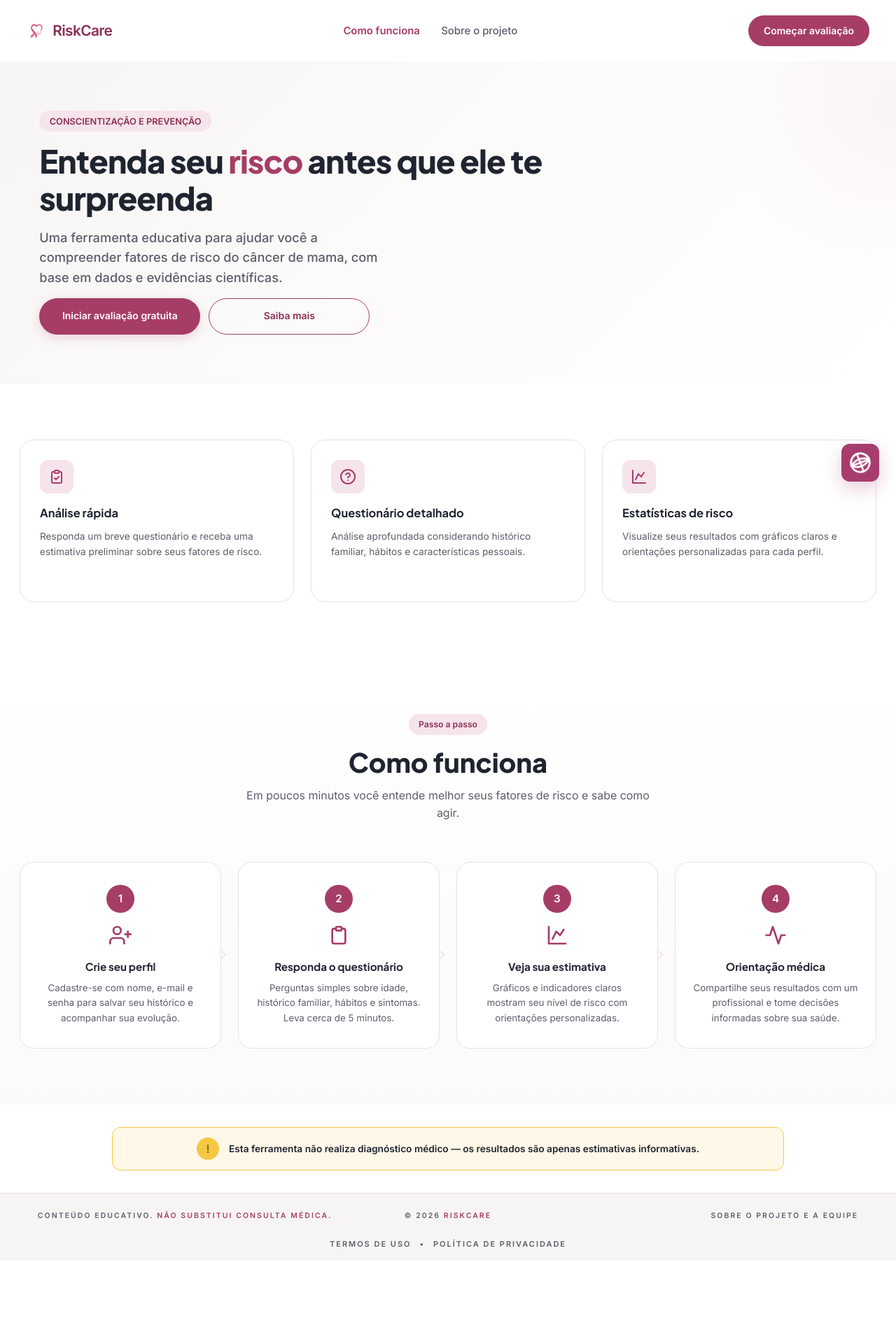
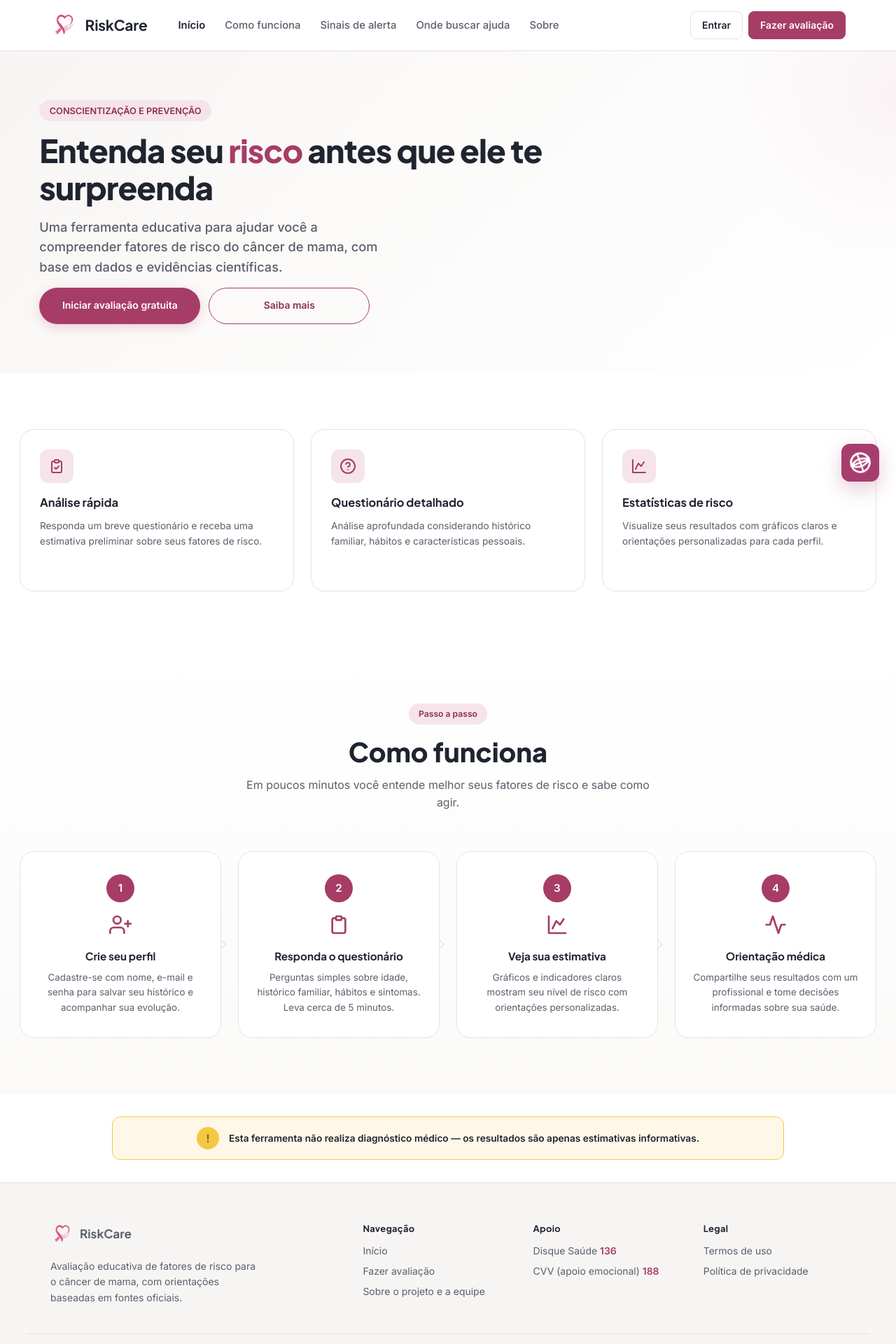
Before and after one commit to CaioRenatoDot/IHCTrabalhoMarcosUP1, a React (Vite) app: page / in a window 1280 px wide. Shown: the top 1920 px of the page at 70% size. Before the commit the page ends 1801 px from the top, so only its background shows below. Built offline with nearby package versions, Linux system fonts and the light colour scheme; no server answers.

Commit message:
feat(layout): novo cabeçalho e rodapé com a logo, menu móvel e contatos de apoio (FR-14, FR-16)

```diff
--- a/src/components/Footer.jsx
+++ b/src/components/Footer.jsx
@@ -3,26 +3,67 @@ import InternalLink from './InternalLink.jsx'
 function Footer() {
   const startYear = 2026
   const currentYear = new Date().getFullYear()
-  const copyrightYears =
-    currentYear <= startYear ? `${startYear}` : `${startYear} - ${currentYear}`
+  const copyrightYears = currentYear <= startYear ? `${startYear}` : `${startYear} - ${currentYear}`
 
   return (
-    <footer className="site-footer" aria-label="Rodapé">
+    <footer className="site-footer">
       <div className="site-footer__inner">
-        <p className="site-footer__left site-footer__text">
+        <div className="site-footer__brand">
+          <InternalLink className="site-footer__logo" href="/">
+            <img src="/riskcare_logo.png" alt="" aria-hidden="true" />
+            <span>RiskCare</span>
+          </InternalLink>
+          <p className="site-footer__desc">
+            Avaliação educativa de fatores de risco para o câncer de mama, com orientações baseadas em fontes
+            oficiais.
+          </p>
+        </div>
+
+        <nav className="site-footer__col" aria-label="Navegação do rodapé">
+          <h2 className="site-footer__heading">Navegação</h2>
+          <ul>
+            <li>
+              <InternalLink href="/">Início</InternalLink>
+            </li>
+            <li>
+              <InternalLink href="/formulario">Fazer avaliação</InternalLink>
+            </li>
+            <li>
+              <InternalLink href="/sobre-projeto">Sobre o projeto e a equipe</InternalLink>
+            </li>
+          </ul>
+        </nav>
+
+        <div className="site-footer__col">
+          <h2 className="site-footer__heading">Apoio</h2>
+          <ul>
+            <li>
+              Disque Saúde <a href="tel:136">136</a>
+            </li>
+            <li>
+              CVV (apoio emocional) <a href="tel:188">188</a>
+            </li>
+          </ul>
+        </div>
+
+        <div className="site-footer__col">
+          <h2 className="site-footer__heading">Legal</h2>
+          <ul>
+            <li>
+              <InternalLink href="/termos-de-uso">Termos de uso</InternalLink>
+            </li>
+            <li>
+              <InternalLink href="/politica-de-privacidade">Política de privacidade</InternalLink>
+            </li>
+          </ul>
+        </div>
+      </div>
+
+      <div className="site-footer__bottom">
+        <p className="site-footer__legal">
           Conteúdo educativo. <strong>Não substitui consulta médica.</strong>
         </p>
-        <p className="site-footer__center site-footer__text">
-          © {copyrightYears} <strong>RiskCare</strong>
-        </p>
-        <p className="site-footer__right site-footer__text">
-          <InternalLink href="/sobre-projeto">Sobre o projeto e a equipe</InternalLink>
-        </p>
-      </div>
-      <div className="site-footer__links" aria-label="Links legais">
-        <InternalLink href="/termos-de-uso">Termos de uso</InternalLink>
-        <span aria-hidden="true">•</span>
-        <InternalLink href="/politica-de-privacidade">Política de privacidade</InternalLink>
+        <p className="site-footer__legal">© {copyrightYears} RiskCare</p>
       </div>
     </footer>
   )
--- a/src/components/Navbar.jsx
+++ b/src/components/Navbar.jsx
@@ -1,16 +1,31 @@
 import { useState } from 'react'
+import { LuMenu, LuX } from 'react-icons/lu'
 import { useAuth } from '../contexts/AuthContext.jsx'
 import ConfirmModal from './ConfirmModal.jsx'
 import { getAssessmentStorageKey, readStoredAssessment } from '../lib/riskAssessmentStorage.js'
 
+const NAV_LINKS = [
+  { href: '/', label: 'Início', activePaths: ['/'] },
+  { href: '/#como-funciona', label: 'Como funciona' },
+  { href: '/#sinais', label: 'Sinais de alerta' },
+  { href: '/#apoio', label: 'Onde buscar ajuda' },
+  { href: '/sobre-projeto', label: 'Sobre', activePaths: ['/sobre-projeto', '/cover'] },
+]
+
 function Navbar({ onNavigate, currentPath }) {
   const { latestAssessment, session, signOut } = useAuth()
   const [isLogoutModalOpen, setIsLogoutModalOpen] = useState(false)
+  const [isMenuOpen, setIsMenuOpen] = useState(false)
   const storageKey = session?.user?.id ? getAssessmentStorageKey(session.user.id) : null
   const localAssessment = storageKey ? readStoredAssessment(storageKey) : null
   const hasSavedAssessment = Boolean(latestAssessment || localAssessment)
 
+  const ctaLabel = session ? (hasSavedAssessment ? 'Ver resultado' : 'Continuar avaliação') : 'Fazer avaliação'
+  const ctaHref = session ? (hasSavedAssessment ? '/resultados' : '/formulario') : '/formulario'
+
   const handleNavigate = (event, href) => {
+    setIsMenuOpen(false)
+
     if (typeof onNavigate !== 'function') {
       return
     }
@@ -18,15 +33,6 @@ function Navbar({ onNavigate, currentPath }) {
     event.preventDefault()
     onNavigate(href)
   }
-
-  const isHomeActive = currentPath === '/'
-  const isCoverActive = currentPath === '/sobre-projeto' || currentPath === '/cover'
-  const ctaLabel = session
-    ? (hasSavedAssessment ? 'Ver resultado' : 'Continuar avaliação')
-    : 'Começar avaliação'
-  const ctaHref = session
-    ? (hasSavedAssessment ? '/resultados' : '/formulario')
-    : '/login'
 
   const handleLogout = async () => {
     const result = await signOut()
@@ -38,31 +44,41 @@ function Navbar({ onNavigate, currentPath }) {
   }
 
   return (
-    <header className="site-navbar">
+    <header className={`site-navbar${isMenuOpen ? ' is-menu-open' : ''}`}>
+      <div className="site-navbar__inner">
         <a className="site-navbar__brand" href="/" onClick={(event) => handleNavigate(event, '/')}>
-        <img
-          className="site-navbar__brand-logo"
-          src="/riskcare_logo.png"
-          alt="Logo RiskCare"
-        />
-        RiskCare
+          <img className="site-navbar__brand-logo" src="/riskcare_logo.png" alt="" aria-hidden="true" />
+          <span>RiskCare</span>
         </a>
 
+        <button
+          type="button"
+          className="site-navbar__menu-toggle"
+          aria-expanded={isMenuOpen}
+          aria-controls="site-navbar-menu"
+          aria-label={isMenuOpen ? 'Fechar menu' : 'Abrir menu'}
+          onClick={() => setIsMenuOpen((open) => !open)}
+        >
+          {isMenuOpen ? <LuX aria-hidden="true" /> : <LuMenu aria-hidden="true" />}
+        </button>
+
+        <div className="site-navbar__menu" id="site-navbar-menu">
           <nav className="site-navbar__nav" aria-label="Navegação principal">
+            {NAV_LINKS.map((link) => {
+              const isActive = link.activePaths?.includes(currentPath) ?? false
+
+              return (
                 <a
-          href="/"
-          className={isHomeActive ? 'is-active' : ''}
-          onClick={(event) => handleNavigate(event, '/')}
+                  key={link.href}
+                  href={link.href}
+                  className={isActive ? 'is-active' : undefined}
+                  aria-current={isActive ? 'page' : undefined}
+                  onClick={(event) => handleNavigate(event, link.href)}
                 >
-          Como funciona
+                  {link.label}
                 </a>
-        <a
-          href="/sobre-projeto"
-          className={isCoverActive ? 'is-active' : ''}
-          onClick={(event) => handleNavigate(event, '/sobre-projeto')}
-        >
-          Sobre o projeto
-        </a>
+              )
+            })}
           </nav>
 
           <div className="site-navbar__actions">
@@ -70,28 +86,30 @@ function Navbar({ onNavigate, currentPath }) {
               <button
                 type="button"
                 className="site-navbar__logout"
-            onClick={(event) => {
-              event.preventDefault()
+                onClick={() => {
+                  setIsMenuOpen(false)
                   setIsLogoutModalOpen(true)
                 }}
               >
                 Sair
               </button>
-        ) : null}
+            ) : (
+              <a className="site-navbar__logout" href="/login" onClick={(event) => handleNavigate(event, '/login')}>
+                Entrar
+              </a>
+            )}
 
-        <a
-          className="site-navbar__cta"
-          href={ctaHref}
-          onClick={(event) => handleNavigate(event, ctaHref)}
-        >
+            <a className="site-navbar__cta" href={ctaHref} onClick={(event) => handleNavigate(event, ctaHref)}>
               {ctaLabel}
             </a>
+          </div>
+        </div>
       </div>
 
       <ConfirmModal
         cancelLabel="Cancelar"
         confirmLabel="Sair"
-        description="Ao sair da conta, você volta para a tela inicial e precisará autenticar novamente para acessar dados salvos."
+        description="Ao sair da conta, você volta para a tela inicial e precisará entrar novamente para acessar seus dados salvos."
         iconLabel="!"
         open={isLogoutModalOpen}
         title="Deseja realmente sair?"
--- a/src/styles/footer.css
+++ b/src/styles/footer.css
@@ -1,98 +1,129 @@
 .site-footer {
-  width: 100vw;
-  margin-left: calc(50% - 50vw);
-  margin-right: calc(50% - 50vw);
+  --footer-scale: var(--accessibility-font-scale, 1);
+
+  width: 100%;
+  margin-top: 0;
   border-top: 1px solid var(--rc-border);
-  background: var(--rc-rose-bg);
+  background: var(--rc-surface);
+  color: var(--rc-ink-muted);
 }
 
 .site-footer__inner {
+  display: grid;
+  grid-template-columns: minmax(0, 2fr) repeat(3, minmax(0, 1fr));
+  gap: 2.5rem;
   width: 100%;
-  max-width: none;
+  max-width: 1200px;
   margin: 0 auto;
-  padding: 24px clamp(1.25rem, 4.2vw, 4.75rem);
-  display: grid;
-  grid-template-columns: minmax(0, 1fr) auto minmax(0, 1fr);
-  align-items: center;
-  gap: 16px;
+  padding: 3.5rem clamp(1rem, 3vw, 2rem) 2.5rem;
 }
 
-.site-footer__left,
-.site-footer__right,
-.site-footer__center {
-  margin: 0;
+.site-footer__logo {
+  display: inline-flex;
+  align-items: center;
+  gap: 0.5rem;
+  color: var(--rc-ink);
+  font-family: var(--rc-font-heading);
+  font-size: calc(18px * var(--footer-scale));
+  font-weight: 700;
+  text-decoration: none;
 }
 
-.site-footer__text {
-  font-size: 11px;
-  font-weight: 700;
-  text-transform: uppercase;
-  letter-spacing: 0.2em;
-  color: var(--rc-text);
+.site-footer__logo img {
+  width: 34px;
+  height: 34px;
+  object-fit: contain;
 }
 
-.site-footer__text strong {
-  color: var(--rc-rose);
-  font-weight: 800;
+.site-footer__desc {
+  max-width: 34ch;
+  margin-top: 0.75rem;
+  font-size: calc(0.92rem * var(--footer-scale));
+  line-height: 1.6;
 }
 
-.site-footer__left {
-  justify-self: start;
-  text-align: left;
+.site-footer__heading {
+  margin-bottom: 0.75rem;
+  color: var(--rc-ink);
+  font-size: calc(0.85rem * var(--footer-scale));
+  font-weight: 700;
+  letter-spacing: 0.02em;
 }
 
-.site-footer__center {
-  justify-self: center;
-  text-align: center;
+.site-footer__col ul {
+  display: flex;
+  flex-direction: column;
+  gap: 0.5rem;
+  list-style: none;
+  font-size: calc(0.92rem * var(--footer-scale));
 }
 
-.site-footer__right {
-  justify-self: end;
-  text-align: right;
+.site-footer a {
+  color: inherit;
+  text-decoration: none;
 }
 
-.site-footer__links {
-  display: flex;
-  justify-content: center;
-  align-items: center;
-  gap: 0.75rem;
-  padding: 0 1.25rem 1rem;
-  color: var(--rc-text);
-  font-size: 11px;
-  font-weight: 700;
-  text-transform: uppercase;
-  letter-spacing: 0.18em;
+.site-footer__col a:hover,
+.site-footer__logo:hover {
+  color: var(--rc-action);
 }
 
-.site-footer__text a,
-.site-footer__links a {
-  color: inherit;
-  text-decoration: none;
-  transition: color 0.2s ease;
+.site-footer__col a[href^='tel:'] {
+  color: var(--rc-action);
+  font-weight: 700;
 }
 
-.site-footer__text a:hover,
-.site-footer__links a:hover {
-  color: var(--rc-rose);
+.site-footer__bottom {
+  display: flex;
+  flex-wrap: wrap;
+  justify-content: space-between;
+  gap: 0.5rem 1.5rem;
+  width: 100%;
+  max-width: 1200px;
+  margin: 0 auto;
+  padding: 1.25rem clamp(1rem, 3vw, 2rem) 2rem;
+  border-top: 1px solid var(--rc-border);
 }
 
-@media (max-width: 760px) {
+.site-footer__legal {
+  font-size: calc(0.82rem * var(--footer-scale));
+}
+
+.site-footer__legal strong {
+  color: var(--rc-ink);
+  font-weight: 600;
+}
+
+@media (max-width: 860px) {
+  .site-footer__inner {
+    grid-template-columns: repeat(2, minmax(0, 1fr));
+  }
+
+  .site-footer__brand {
+    grid-column: 1 / -1;
+  }
+}
+
+@media (max-width: 520px) {
   .site-footer__inner {
     grid-template-columns: 1fr;
-    justify-items: center;
-    text-align: center;
-    gap: 0.45rem;
-    padding-top: 0.85rem;
-    padding-bottom: 0.85rem;
-  }
-
-  .site-footer__right {
-    text-align: center;
-  }
-
-  .site-footer__links {
-    flex-wrap: wrap;
-    gap: 0.45rem 0.65rem;
-    text-align: center;
+    gap: 2rem;
   }
 }
+
+.accessibility-root.is-high-contrast .site-footer__inner,
+.accessibility-root.is-high-contrast .site-footer__bottom {
+  border-color: #333;
+}
+
+.accessibility-root.is-high-contrast .site-footer,
+.accessibility-root.is-high-contrast .site-footer__logo,
+.accessibility-root.is-high-contrast .site-footer__heading,
+.accessibility-root.is-high-contrast .site-footer__legal strong {
+  color: #fff;
+}
+
+.accessibility-root.is-high-contrast .site-footer a:hover,
+.accessibility-root.is-high-contrast .site-footer__col a[href^='tel:'] {
+  color: #ffeb3b;
+}
--- a/src/styles/navbar.css
+++ b/src/styles/navbar.css
@@ -1,128 +1,190 @@
 .site-navbar {
+  position: sticky;
+  top: 0;
+  z-index: 50;
+  width: 100%;
+  background: rgba(255, 255, 255, 0.96);
+  border-bottom: 1px solid var(--rc-border);
+}
+
+.site-navbar__inner {
   display: flex;
   align-items: center;
-  justify-content: space-between;
-  flex-wrap: nowrap;
-  gap: 1rem;
-  position: sticky;
-  top: 0;
-  z-index: 40;
+  gap: 2rem;
   width: 100%;
-  margin-bottom: 0;
-  height: 88px;
-  padding: 0 clamp(0.9rem, 3vw, 2.5rem);
-  box-sizing: border-box;
-  border: 0;
-  border-radius: 0;
-  background: var(--rc-white);
-  box-shadow: none;
+  max-width: 1200px;
+  height: 72px;
+  margin: 0 auto;
+  padding: 0 clamp(1rem, 3vw, 2rem);
 }
 
 .site-navbar__brand {
   display: inline-flex;
   align-items: center;
-  gap: 0.55rem;
-  color: var(--rc-rose-dark);
-  font-size: 22px;
-  font-weight: 800;
-  line-height: 1;
-  letter-spacing: -0.03em;
+  gap: 0.6rem;
+  flex-shrink: 0;
+  color: var(--rc-ink);
+  font-family: var(--rc-font-heading);
+  font-size: 20px;
+  font-weight: 700;
+  letter-spacing: -0.01em;
   text-decoration: none;
 }
 
 .site-navbar__brand-logo {
-  display: block;
-  width: 28px;
-  height: 28px;
+  width: 40px;
+  height: 40px;
   object-fit: contain;
-  flex: 0 0 auto;
-  transform: translateY(1px);
+}
+
+.site-navbar__menu {
+  display: flex;
+  flex: 1;
+  align-items: center;
+  justify-content: space-between;
+  gap: 1.5rem;
 }
 
 .site-navbar__nav {
   display: flex;
   align-items: center;
-  gap: 1.9rem;
-  white-space: nowrap;
+  gap: 0.25rem;
+}
+
+.site-navbar__nav a {
+  padding: 0.5rem 0.75rem;
+  border-radius: 8px;
+  color: var(--rc-ink-muted);
+  font-size: 0.95rem;
+  font-weight: 500;
+  text-decoration: none;
+  transition: color 0.15s ease, background-color 0.15s ease;
+}
+
+.site-navbar__nav a:hover {
+  color: var(--rc-ink);
+  background: var(--rc-surface);
+}
+
+.site-navbar__nav a.is-active {
+  color: var(--rc-ink);
+  font-weight: 600;
 }
 
 .site-navbar__actions {
   display: flex;
   align-items: center;
-  gap: 0.75rem;
-  white-space: nowrap;
+  gap: 0.5rem;
 }
 
-.site-navbar__nav a {
-  color: var(--rc-text);
-  text-decoration: none;
-  font-size: 0.98rem;
-  font-weight: 500;
-  transition: color 0.2s ease;
-}
-
-.site-navbar__nav a:hover {
-  color: var(--rc-rose);
-}
-
-.site-navbar__nav a.is-active {
-  color: var(--rc-rose);
-  font-weight: 700;
-}
-
+.site-navbar__logout,
 .site-navbar__cta {
   display: inline-flex;
   align-items: center;
   justify-content: center;
-  height: 44px;
-  padding: 0.75rem 1.35rem;
-  border-radius: 999px;
-  background: var(--rc-rose);
-  color: var(--rc-white);
+  height: 40px;
+  padding: 0 1rem;
+  border-radius: 8px;
+  font: inherit;
+  font-size: 0.92rem;
+  font-weight: 600;
   text-decoration: none;
-  font-size: 0.9rem;
-  font-weight: 700;
   white-space: nowrap;
-  box-shadow: none;
-  transition:
-    background-color 0.2s ease,
-    color 0.2s ease,
-    transform 0.2s ease,
-    box-shadow 0.2s ease;
+  cursor: pointer;
+  transition: background-color 0.15s ease, color 0.15s ease, border-color 0.15s ease;
+}
+
+.site-navbar__logout {
+  border: 1px solid var(--rc-border);
+  background: var(--rc-bg);
+  color: var(--rc-ink);
+}
+
+.site-navbar__logout:hover {
+  border-color: var(--rc-ink-muted);
+}
+
+.site-navbar__cta {
+  border: 1px solid var(--rc-action);
+  background: var(--rc-action);
+  color: #fff;
 }
 
 .site-navbar__cta:hover {
-  background: var(--rc-rose-dark);
-  transform: translateY(-2px);
-  box-shadow: var(--rc-shadow-md);
+  border-color: var(--rc-action-hover);
+  background: var(--rc-action-hover);
 }
 
-.site-navbar__cta:active {
-  transform: translateY(0);
+.site-navbar__menu-toggle {
+  display: none;
+  align-items: center;
+  justify-content: center;
+  width: 40px;
+  height: 40px;
+  margin-left: auto;
+  border: 1px solid var(--rc-border);
+  border-radius: 8px;
+  background: var(--rc-bg);
+  color: var(--rc-ink);
+  cursor: pointer;
 }
 
-.site-navbar__logout {
-  display: inline-flex;
-  align-items: center;
-  justify-content: center;
-  height: 44px;
-  padding: 0.75rem 1rem;
-  border: 1px solid var(--rc-border);
-  border-radius: 999px;
-  background: var(--rc-white);
-  color: var(--rc-text);
-  cursor: pointer;
-  font-size: 0.88rem;
-  font-weight: 700;
-  transition:
-    background-color 0.2s ease,
-    color 0.2s ease,
-    transform 0.2s ease,
-    border-color 0.2s ease;
+.site-navbar__menu-toggle svg {
+  width: 22px;
+  height: 22px;
 }
 
-.site-navbar__logout:hover {
-  border-color: var(--rc-rose);
-  color: var(--rc-rose);
-  transform: translateY(-2px);
+@media (max-width: 960px) {
+  .site-navbar__inner {
+    gap: 1rem;
+    height: 64px;
+  }
+
+  .site-navbar__menu-toggle {
+    display: inline-flex;
+  }
+
+  .site-navbar__menu {
+    position: absolute;
+    top: 100%;
+    left: 0;
+    right: 0;
+    display: none;
+    flex-direction: column;
+    align-items: stretch;
+    gap: 1rem;
+    padding: 1rem clamp(1rem, 3vw, 2rem) 1.25rem;
+    border-bottom: 1px solid var(--rc-border);
+    background: var(--rc-bg);
+    box-shadow: var(--rc-shadow-md);
+  }
+
+  .site-navbar.is-menu-open .site-navbar__menu {
+    display: flex;
+  }
+
+  .site-navbar__nav {
+    flex-direction: column;
+    align-items: stretch;
+  }
+
+  .site-navbar__nav a {
+    padding: 0.75rem;
+  }
+
+  .site-navbar__actions > * {
+    flex: 1;
+  }
 }
+
+/* Alto contraste: os demais estados da navbar já são tratados em accessibility.css */
+.accessibility-root.is-high-contrast .site-navbar__menu-toggle,
+.accessibility-root.is-high-contrast .site-navbar__menu {
+  background: #000;
+  color: #fff;
+  border-color: #ffeb3b;
+}
+
+.accessibility-root.is-high-contrast .site-navbar__nav a.is-active {
+  color: #ffeb3b;
+}
```
Lines whose indentation alone changed are shown as unchanged.
